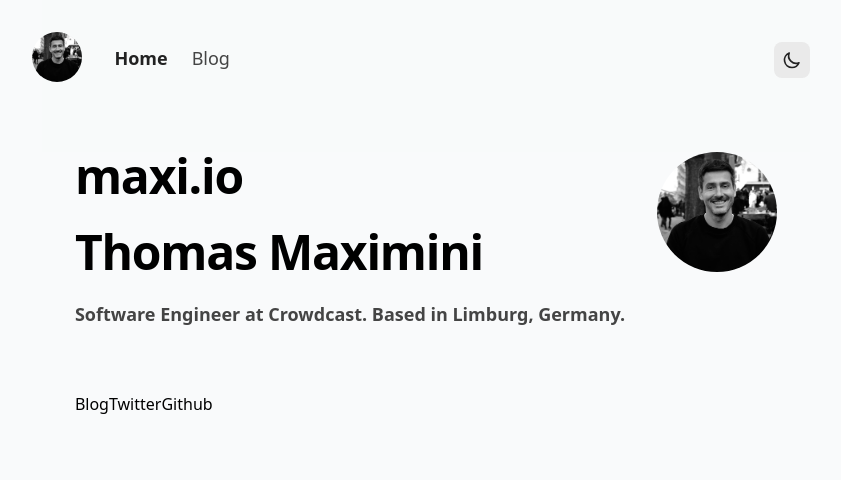
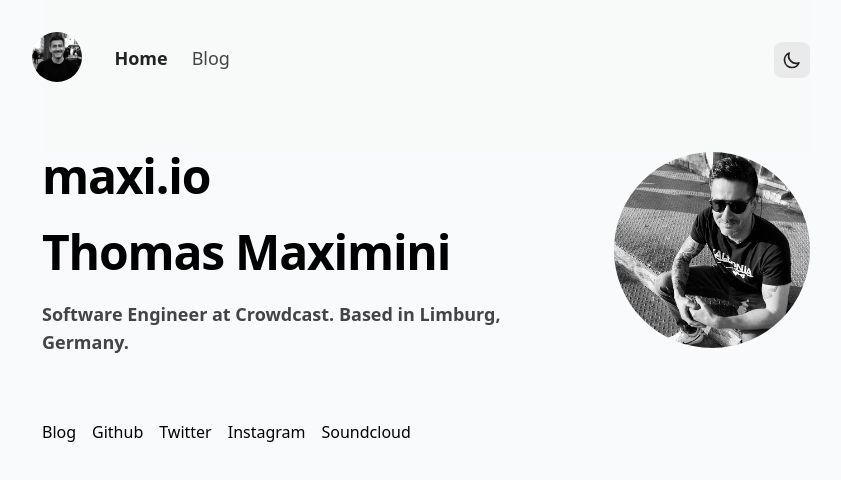
Before and after one commit to tmaximini/blog, a Next.js app: page / in a window 1280 px wide. Shown: the top 480 px of the page, without its empty margins (214-1055 px from the left). Built offline with nearby package versions, Linux system fonts and the light colour scheme.

Commit message:
update index page

```diff
--- a/pages/index.tsx
+++ b/pages/index.tsx
@@ -19,26 +19,28 @@ export default function Home() {
             </h1>
 
             <p className="text-gray-600 dark:text-white mb-16 text-lg font-bold">
-            Software Engineer at <a href="https://crowdcast.io">Crowdcast</a>. Based in Limburg, Germany.
+            Software Engineer at <a href="https://crowdcast.io">Crowdcast</a>. Based in Limburg, Germany. <br />
             </p>
 
           </div>
-          <div className="w-[80px] md:w-[120px] relative mb-8 sm:mb-0 mr-auto">
+          <div className="w-[80px] md:w-[200px] relative mb-8 sm:mb-0 mr-auto">
             <Image
               alt="Thomas Maximini"
-              height={200}
-              width={200  }
-              src="/avatar.png"
-              className="rounded-full filter grayscale"
+              height={400}
+              width={400}
+              src="/tom_berlin.png"
+              className="rounded-full"
             />
           </div>
         </div>
         <div className="flex flex-col sm:flex-row items-start">
           <Link href='/blog'>
-          <a >Blog</a>
+          <a title="Blog" className="mr-4">Blog</a>
           </Link>
-          <a href='https://twitter.com/tmaximini'>Twitter</a>
-          <a href='https://github.com/tmaximini'>Github</a>
+          <a target="_blank" title="Github" className="mr-4" href='https://github.com/tmaximini' rel="noreferrer">Github</a>
+          <a target="_blank" title="Twitter" className="mr-4" href='https://twitter.com/tmaximini' rel="noreferrer">Twitter</a>
+          <a target="_blank" title="Instagram" className="mr-4" href='https://instagram.com/mxmn82' rel="noreferrer">Instagram</a>
+          <a target="_blank" title="Soundcloud" className="mr-4" href='https://soundcloud.com/maximini' rel="noreferrer">Soundcloud</a>
       </div>
       </div>
     </Container>
```
Also changed, not shown: public/tom_berlin.png (added), 1 other file (tests, documents, lock files or other folders).
